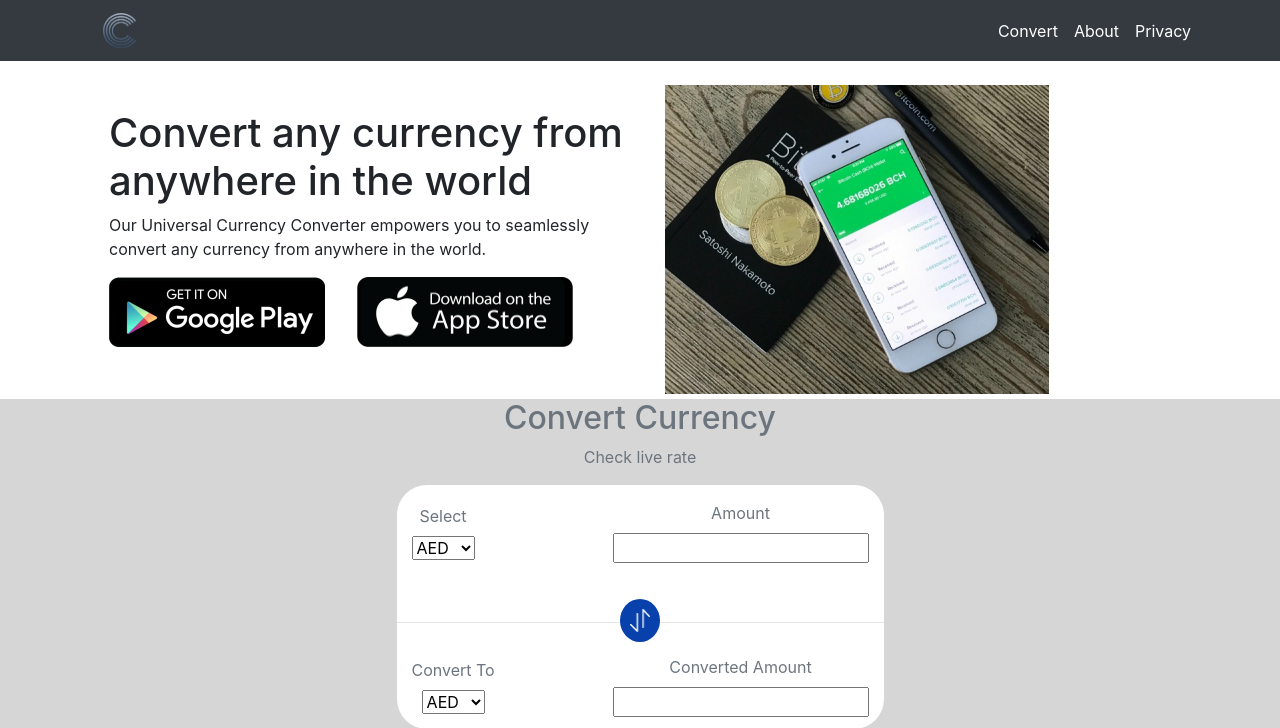
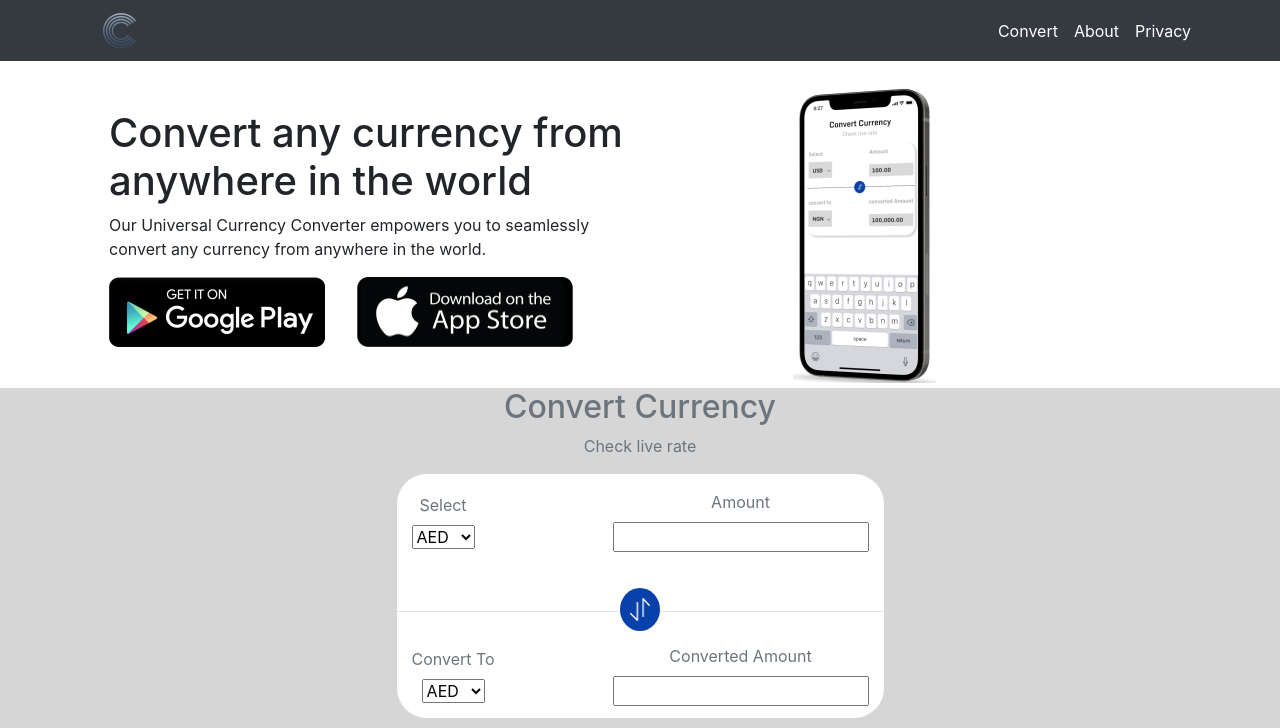
Before and after one commit to wagzyAyo/Currency-converter, a Flask app: page / in a window 1280 px wide. Shown: the top 728 px of the page. Run offline with Flask 3, Linux system fonts and the light colour scheme; parts of the project's set-up code (start-up, migrations or seed data) failed here and were passed over.

Commit message:
convert hero image

```diff
--- a/static/styles.css
+++ b/static/styles.css
@@ -5,13 +5,20 @@ body{
     width: 216px;
     height:70px;
 }
-.hero-img, .about-img, .priv-img{
+.about-img, .priv-img{
     width:384px;
     height:309px;
 }
-
+.hero-img{
+    width:143px;
+    height:298px;
+}
 .hero, .about, .priv{
     width:100%;
+}
+.hero{
+    position:relative;
+    left:8em;
 }
 
 .padding{
@@ -54,3 +61,6 @@ body{
 .footer{
     background:#000000;
 }
+.privacy-section{
+    margin-bottom:2em;
+}
--- a/templates/index.html
+++ b/templates/index.html
@@ -14,7 +14,7 @@
             </div>
         </div>
         <div class="hero-img">
-            <img class='hero' src="../static/images/hero image.png" alt="Hero">
+            <img class='hero' src="../static/images/Converter mockup.png" alt="Hero">
         </div>
     </div>
 
```
Also changed, not shown: static/images/Converter mockup.png (added).
